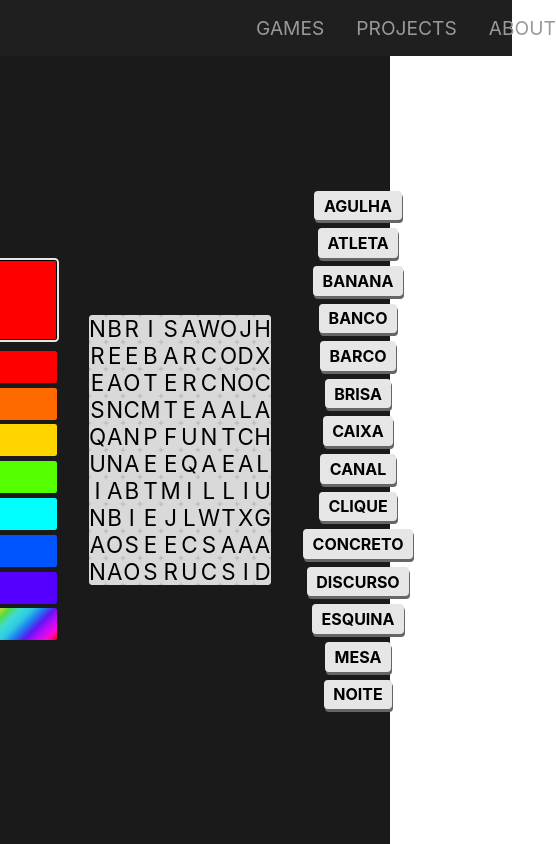
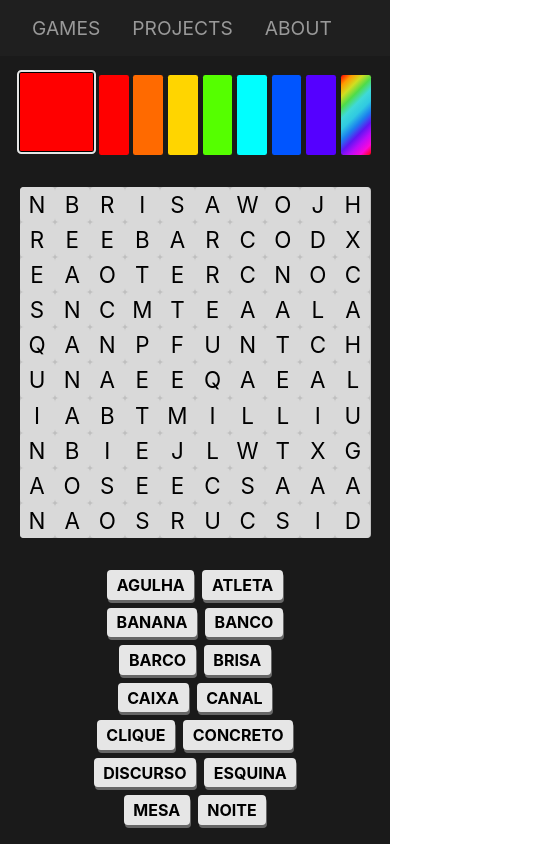
Before and after one commit to joaovitorrm/react-projects-2, a Next.js app: page /games/crosswords in a window 390 px wide. Shown: the whole page, 556 px wide, since content can reach past the window. Built offline with nearby package versions, Linux system fonts and the light colour scheme.

Commit message:
Agora jogavel no celular

```diff
--- a/package.json
+++ b/package.json
@@ -3,11 +3,10 @@
   "version": "0.1.0",
   "private": true,
   "scripts": {
-    "dev": "next dev",
+    "dev": "next dev -H 0.0.0.0",
     "build": "next build",
     "start": "next start",
-    "lint": "eslint",
-    "deploy": "npm run build && node deploy.js"
+    "lint": "eslint"
   },
   "dependencies": {
     "react": "19.1.0",
--- a/src/app/games/crosswords/page.module.css
+++ b/src/app/games/crosswords/page.module.css
@@ -15,6 +15,7 @@
     grid-template-columns: repeat(var(--size), 1fr);
     grid-template-rows: repeat(var(--size), 1fr);
     position: relative;
+    touch-action: none;
 
     & span {
         font-size: 1.4rem;
@@ -27,6 +28,7 @@
         border-radius: 1vmin;
         user-select: none;
         text-transform: uppercase;
+        touch-action: none;
     }
 
     & .canvas {
@@ -119,3 +121,23 @@
         outline: 2px solid hsl(0, 0%, 90%);
     }
 }
+
+@media screen and (max-width: 600px) {
+    .main {
+        flex-direction: column;
+        & .color-picker {
+            flex-direction: row;
+            width: 90%;
+            height: 5rem;
+            justify-content: center;
+            align-items: center;
+            & .color-picker-option {
+                width: 2rem;
+                height: 100%;
+            }
+        }
+        & .crosswords {
+            max-width: 90%;
+        }
+    }
+}
--- a/src/app/games/crosswords/page.tsx
+++ b/src/app/games/crosswords/page.tsx
@@ -42,8 +42,8 @@ interface State {
 
 type Action =
     { type: "GENERATE_GRID", payload: { size: number } } |
-    { type: "HANDLE_MOUSE_DOWN", payload: { e: EventTarget, position: { x: number, y: number } } } |
-    { type: "HANDLE_MOUSE_UP", payload: { e: EventTarget, position: { x: number, y: number }, color: ColorType } } |
+    { type: "HANDLE_MOUSE_DOWN", payload: { position: { x: number, y: number } } } |
+    { type: "HANDLE_MOUSE_UP", payload: { position: { x: number, y: number }, color: ColorType } } |
     { type: "HANDLE_MOUSE_MOVE", payload: { position: { x: number, y: number } } } |
     { type: "SET_TILE_SIZE", payload: { size: number } };
 
@@ -111,7 +111,7 @@ function reducer(state: State, action: Action) {
             const drawedsCopy = [...state.draweds];
             const found = drawedsCopy.find(drawed => drawed.word === word);
 
-            const newColor: ColorType = {...action.payload.color};
+            const newColor: ColorType = { ...action.payload.color };
             if (newColor.type === "rainbow") {
                 const r = Math.floor(Math.random() * 256);
                 const g = Math.floor(Math.random() * 256);
@@ -324,6 +324,37 @@ export default function Crosswords() {
 
     }, [state.draweds, state.tempLine]);
 
+    useEffect(() => {
+        const div = crosswordsRef.current;
+        if (!div) return;
+
+        const handleTouch = (type: "start" | "move" | "end", e: TouchEvent) => {
+            const touch = type === "end" ? e.changedTouches[0] : e.touches[0];
+            const rect = div.getBoundingClientRect();
+            const x = Math.floor((touch.clientX - rect.left) / state.tileSize);
+            const y = Math.floor((touch.clientY - rect.top) / state.tileSize);
+            e.preventDefault();
+
+            if (type === "start") dispatch({ type: "HANDLE_MOUSE_DOWN", payload: { position: { x, y } } });
+            if (type === "move") dispatch({ type: "HANDLE_MOUSE_MOVE", payload: { position: { x, y } } });
+            if (type === "end") dispatch({ type: "HANDLE_MOUSE_UP", payload: { position: { x, y }, color } });
+        };
+
+        const handleTouchStart = (e: TouchEvent) => handleTouch("start", e);
+        const handleTouchMove = (e: TouchEvent) => handleTouch("move", e);
+        const handleTouchEnd = (e: TouchEvent) => handleTouch("end", e);
+
+        div.addEventListener("touchstart", handleTouchStart);
+        div.addEventListener("touchmove", handleTouchMove, { passive: false });
+        div.addEventListener("touchend", handleTouchEnd);
+
+        return () => {
+            div.removeEventListener("touchstart", handleTouchStart);
+            div.removeEventListener("touchmove", handleTouchMove);
+            div.removeEventListener("touchend", handleTouchEnd);
+        };
+    }, [state.tileSize, color]);
+
     return (
         <main className={styles.main}>
             <div className={styles["color-picker"]}>
@@ -352,20 +383,18 @@ export default function Crosswords() {
                     row.map((letter, x) => (
                         <span
                             key={x + "-" + y}
-                            onMouseDown={(e) =>
+                            onMouseDown={() =>
                                 dispatch({
                                     type: "HANDLE_MOUSE_DOWN",
                                     payload: {
-                                        e: e.target,
                                         position: { x, y }
                                     }
                                 })
                             }
-                            onMouseUp={(e) =>
+                            onMouseUp={() =>
                                 dispatch({
                                     type: "HANDLE_MOUSE_UP",
                                     payload: {
-                                        e: e.target,
                                         position: { x, y },
                                         color: color
                                     }
--- a/src/components/Header/Header.module.css
+++ b/src/components/Header/Header.module.css
@@ -19,3 +19,9 @@
         }
     }
 }
+
+@media screen and (max-width: 600px) {
+    .header {
+        padding-inline: 2rem;
+    }
+}
```
